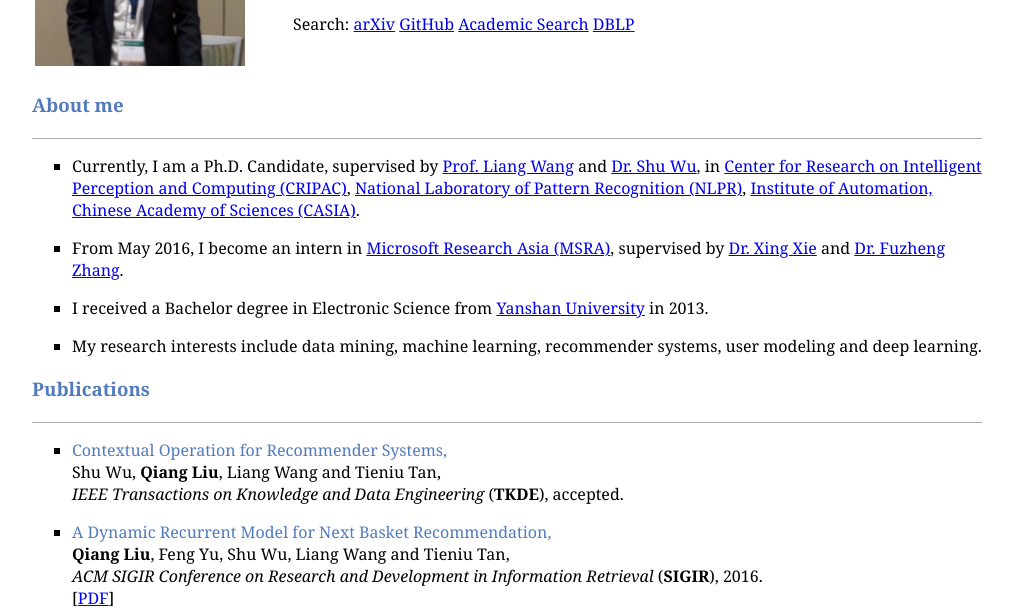
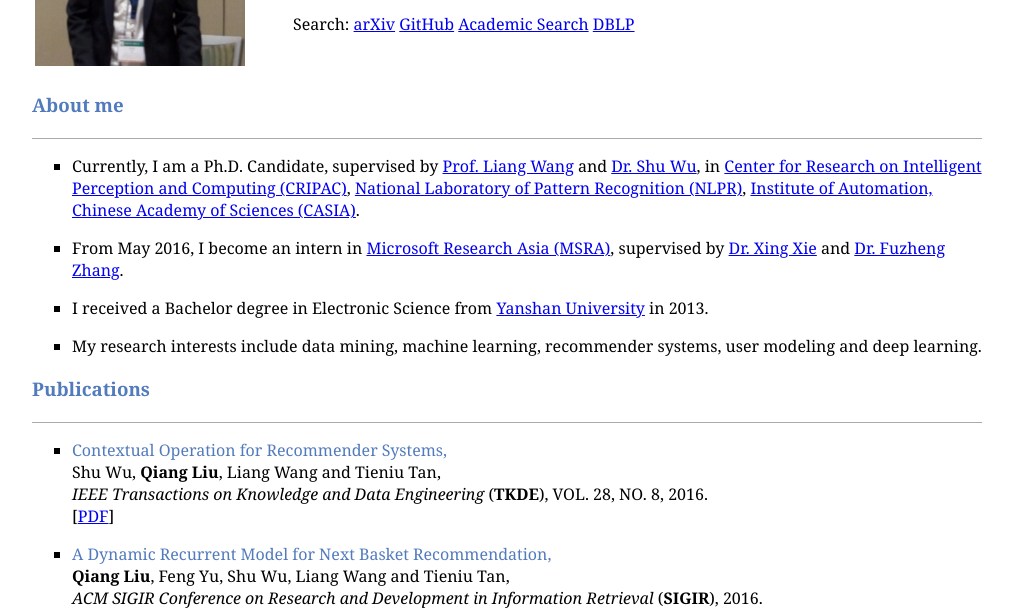
Before and after one commit to QiangLiuCASIA/homepage, a plain HTML site: page index.html in a window 1280 px wide. Shown: the part 155-767 px from the top of the page, without its empty margins (133-1146 px from the left). Drawn offline with Linux system fonts and the light colour scheme.

Commit message:
Update index.html

```diff
--- a/index.html
+++ b/index.html
@@ -110,7 +110,9 @@
 
      Shu Wu, <b>Qiang Liu</b>, Liang Wang and Tieniu Tan,<br>
 
-     <i>IEEE Transactions on Knowledge and Data Engineering</i> (<b>TKDE</b>), accepted.<br>
+     <i>IEEE Transactions on Knowledge and Data Engineering</i> (<b>TKDE</b>), VOL. 28, NO. 8, 2016.<br>
+
+     [<a href="./files/COT++.pdf">PDF</a>]
 
  </li>
 </ul>
```
